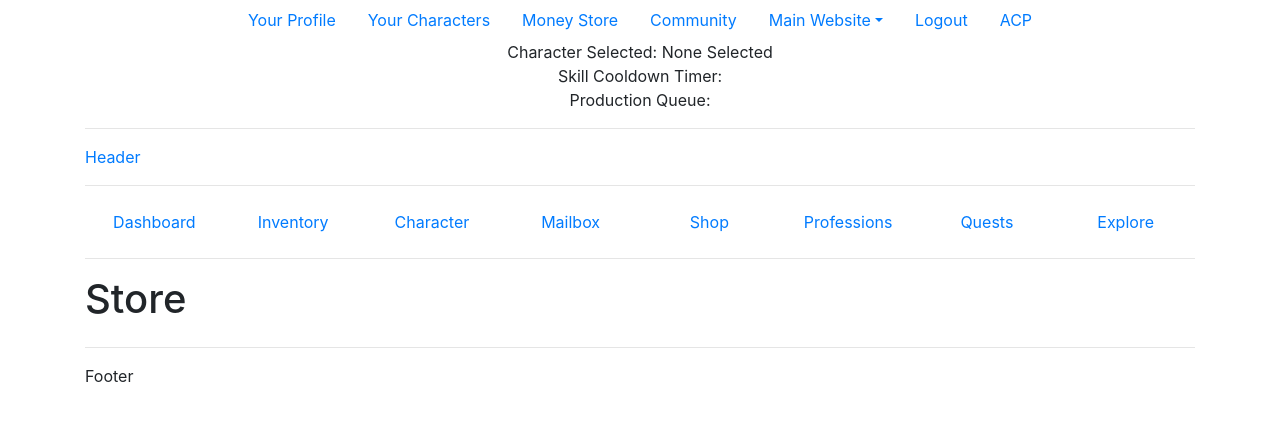
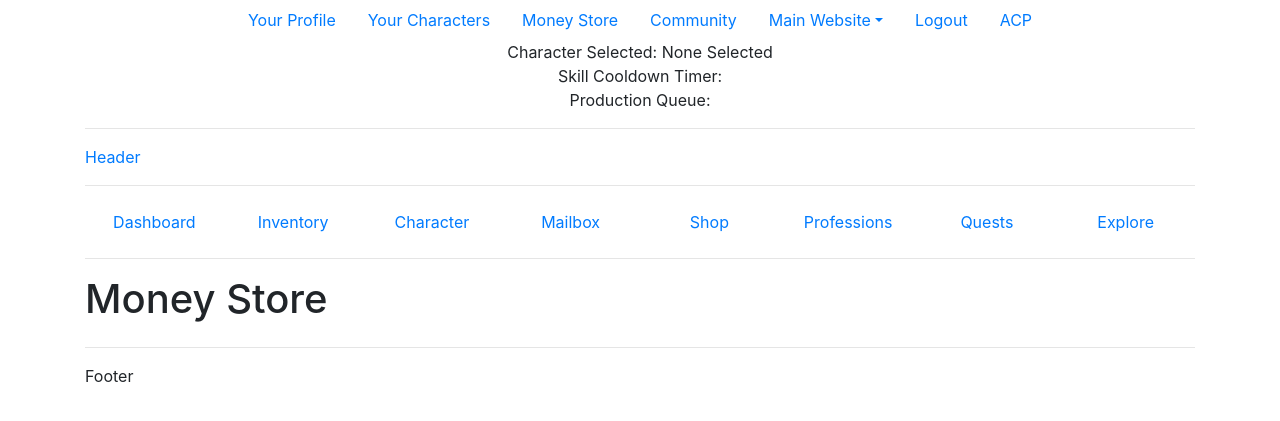
Before and after one commit to Robtych121/WebRPG, a Django app: page /products in a window 1280 px wide. Shown: the top 421 px of the page. Run offline with Django 3.2, Linux system fonts and the light colour scheme; the visitor is signed in with stand-in values (Sample User, id 1); data comes from the database, SQL or seed files in the repository; data that the repository does not hold is empty; some libraries are stand-ins or nearby versions.

Commit message:
added more links and changed header links

```diff
--- a/products/templates/products.html
+++ b/products/templates/products.html
@@ -1,7 +1,7 @@
 {% extends 'base.html' %}
 
-{% block page_title %}Store{% endblock %}
-{% block page_heading%}Store{% endblock %}
+{% block page_title %}Money Store{% endblock %}
+{% block page_heading%}Money Store{% endblock %}
 
 {% block content %}
 <div class="row">
--- a/templates/partials/header.html
+++ b/templates/partials/header.html
@@ -1,7 +1,11 @@
 <div class="row">
     <div class="col-12">
         <hr>
+        {% if user.is_authenticated %}
+        <a href="#">Header</a>
+        {% else %}
         <a href="{% url 'home' %}">Header</a>
+        {% endif %}
         <hr>
     </div>
 </div>
--- a/templates/partials/topbar.html
+++ b/templates/partials/topbar.html
@@ -18,7 +18,7 @@
                 </li>
                 {% endif %}
                 <li class="nav-item">
-                    <a class="nav-link" href="#">Money Store</a>
+                    <a class="nav-link" href="{% url 'products' %}">Money Store</a>
                 </li>
                 <li class="nav-item">
                     <a class="nav-link" href="#">Community</a>
@@ -27,6 +27,7 @@
                 <li class="nav-item dropdown">
                     <a class="nav-link dropdown-toggle" data-toggle="dropdown" href="#" role="button" aria-haspopup="true" aria-expanded="false">Main Website</a>
                     <div class="dropdown-menu">
+                      <a class="dropdown-item" href="#">Home</a>
                       <a class="dropdown-item" href="#">About</a>
                       <a class="dropdown-item" href="#">Screenshots</a>
                       <a class="dropdown-item" href="#">Contact</a>
```
